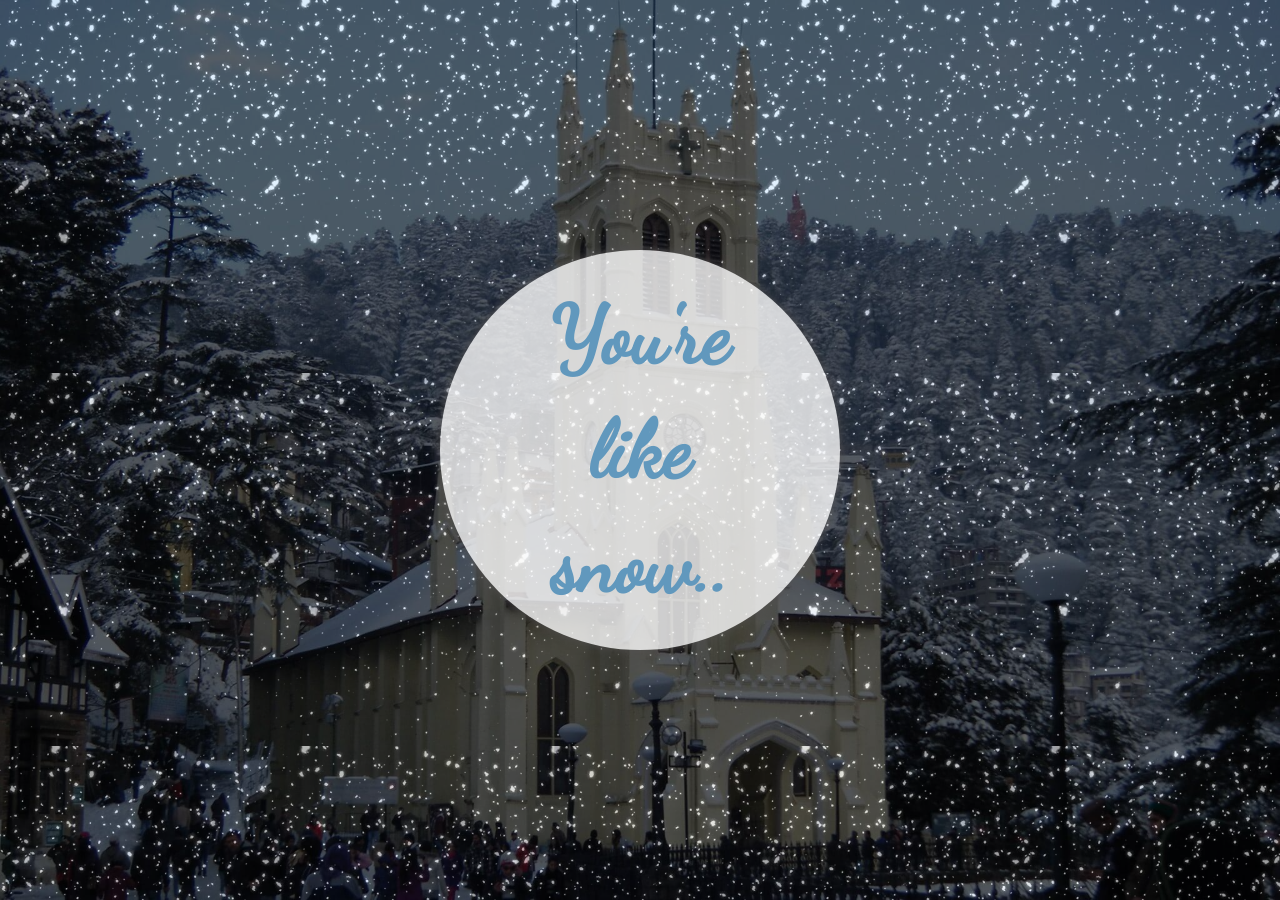
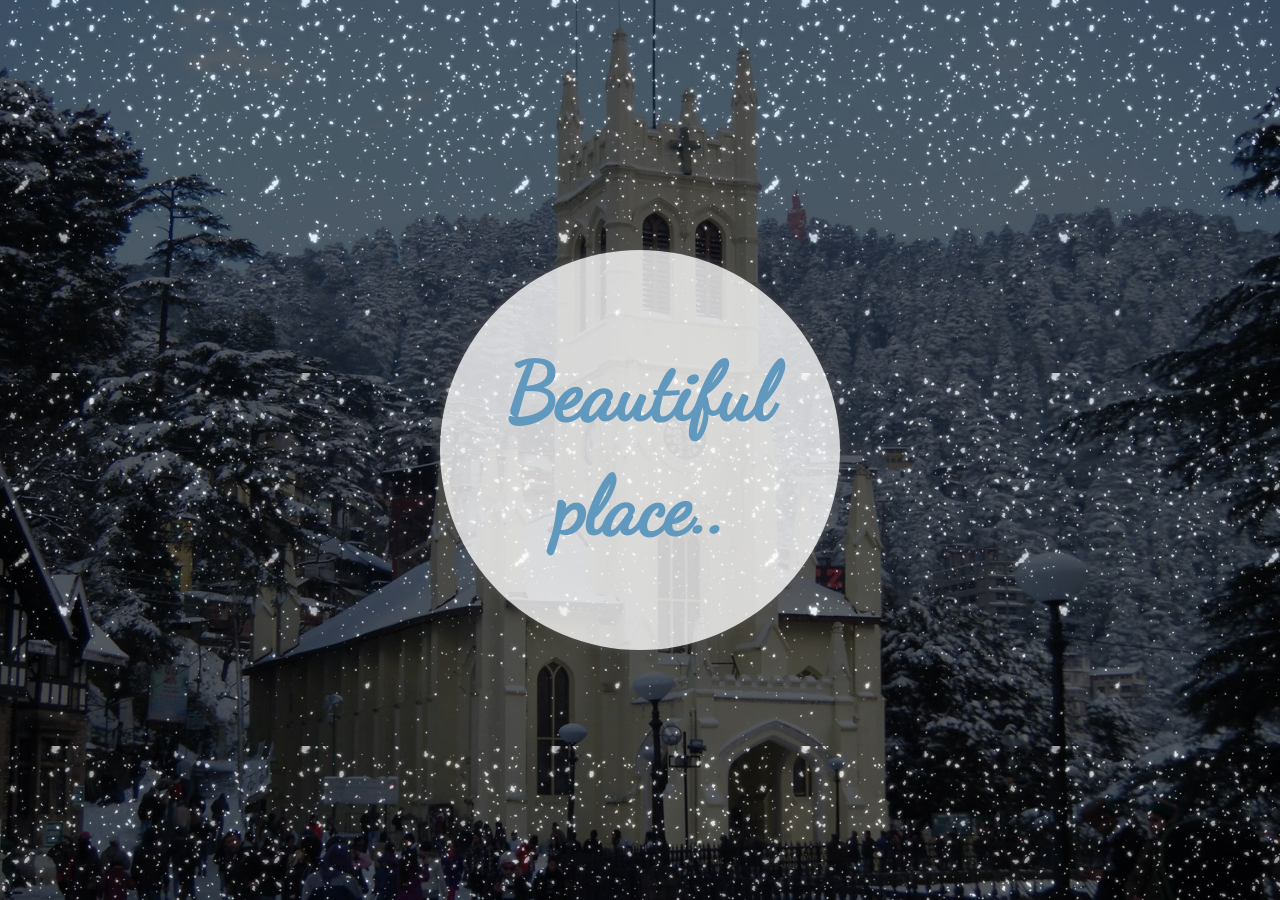
Before and after one commit to adamfredie/adamfredie.github.io, a Jekyll site: the page blue/blue.html, which Jekyll copies as it is, in a window 1280 px wide. Built offline with Jekyll 4.4.1, drawn with Linux system fonts in a browser that asks for light colours; nearby versions of some CDN libraries.

Commit message:
beautiful

```diff
--- a/blue/blue.html
+++ b/blue/blue.html
@@ -14,13 +14,13 @@
 	<div class="pop" class="modal fade">
 		<span class="close" data-dismiss="modal">&times;</span>
 		<div class="contact">
-      <h4>..calm but fierce.</h4>
+      <h4>..beautiful people.</h4>
 		</div>
 	</div>
 	</div>
 	<div class="container-fluid">
 		<div class="spot">
-			<a data-toggle="modal" data-target="#myModal">You're like snow..</a>
+			<a data-toggle="modal" data-target="#myModal">Beautiful place..</a>
 		</div>
 	</div>
 </body>
```
